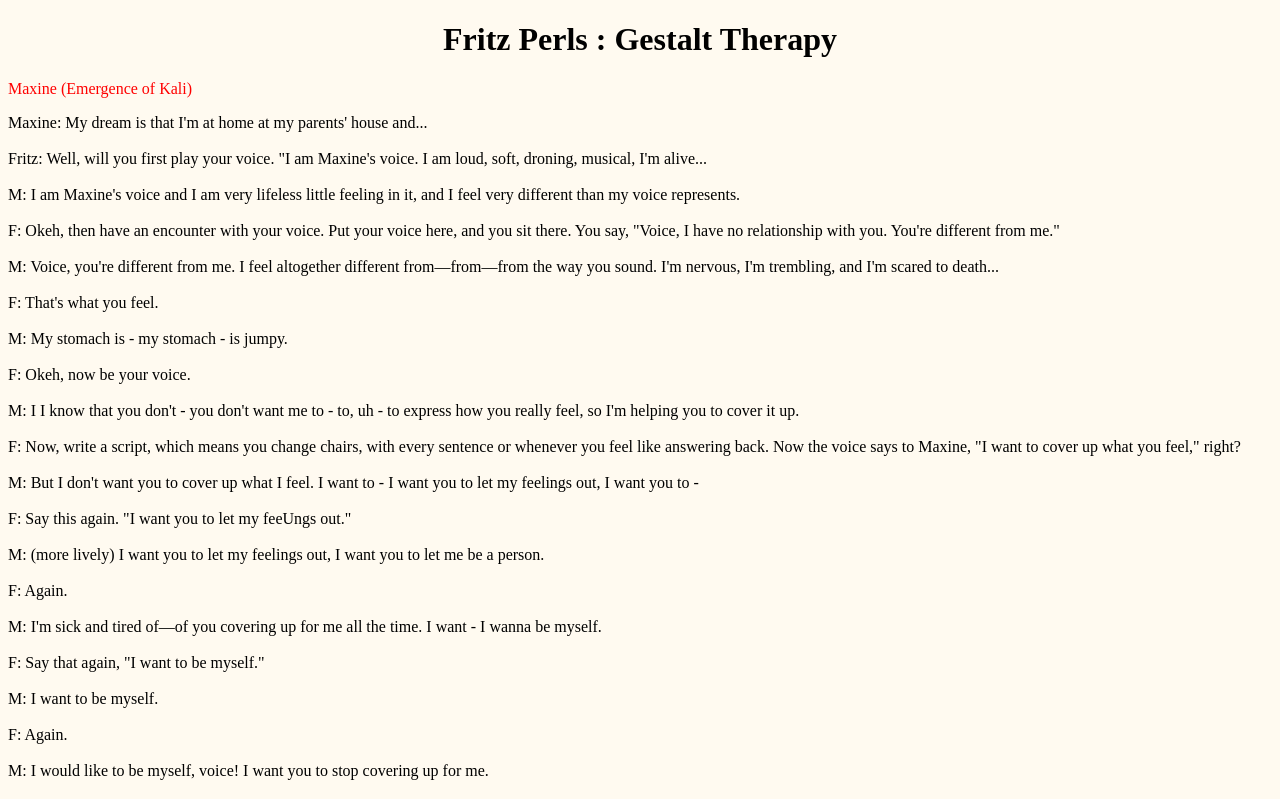
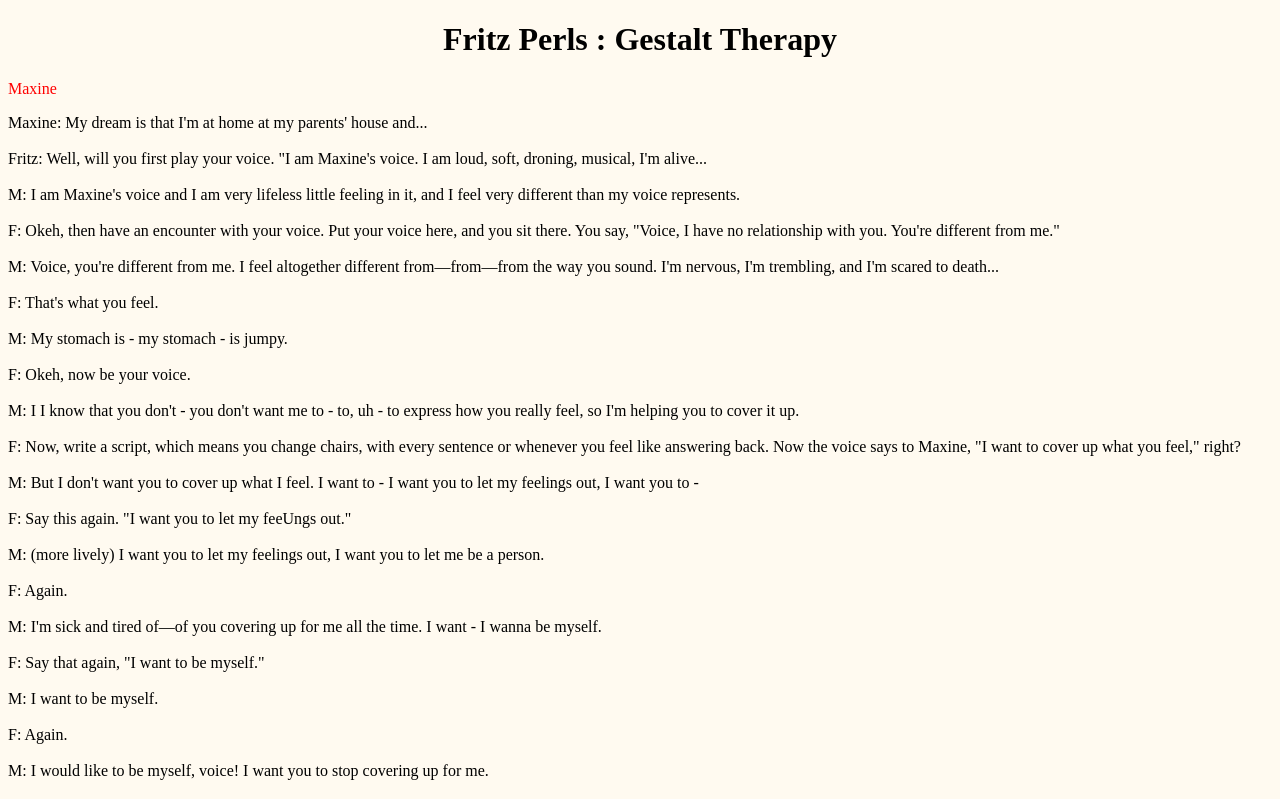
Before and after one commit to signoffour/signoffour.github.io, a plain HTML site: page Maxine.html in a window 1280 px wide. Shown: the top 799 px of the page. Drawn offline with Linux system fonts and the light colour scheme.

Commit message:
Update and rename fritzperls.html to Maxine.html

```diff
--- a/fritzperls.html
+++ b/Maxine.html
@@ -3,7 +3,7 @@
 <body bgcolor="#FFFAF0"><FONT COLOR="black">
 <h1 style="text-align:center"> Fritz Perls : Gestalt Therapy </h1>
 
-<p style="color:red">Maxine (Emergence of Kali)</p>
+<p style="color:red">Maxine</p>
 
 Maxine: My dream is that I'm at home at my parents' house and...</br></br>
 
```
